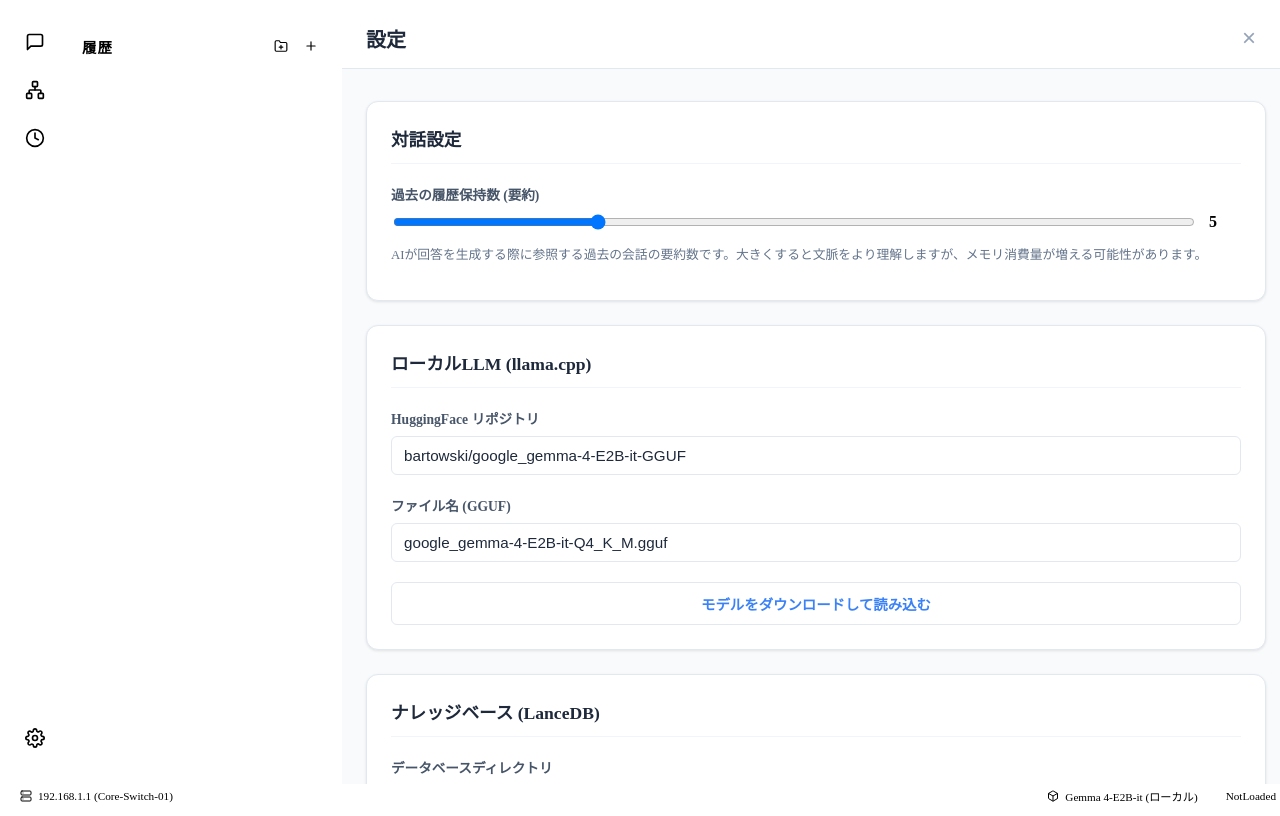
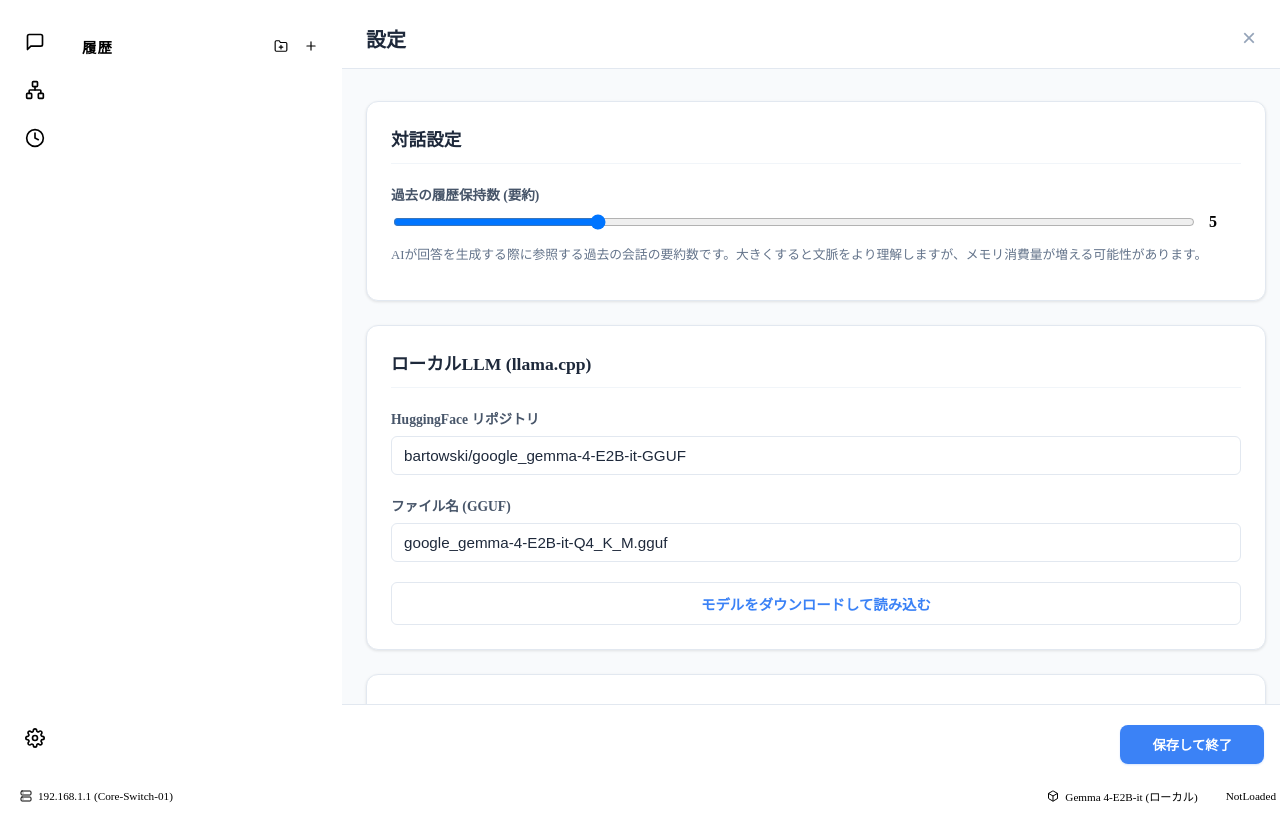
Before and after one commit to kamera25/mikomai, a React (Vite) app: page / in a window 1280 px wide. Both pictures are taken after a click on the element 35 px from the left and 738 px from the top of the page. Built offline with nearby package versions, Linux system fonts and the light colour scheme.

Commit message:
設定画面でスクロールできるようになった。

```diff
--- a/src/components/SettingsPanel.css
+++ b/src/components/SettingsPanel.css
@@ -16,6 +16,8 @@
   display: flex;
   flex-direction: column;
   width: 100%;
+  max-height: 100%;
+  overflow: hidden;
   background-color: #f8fafc; /* Match ConnectionSettingsPanel background */
 }
 
@@ -73,6 +75,7 @@
 .settings-body {
   flex-grow: 1;
   overflow-y: auto;
+  min-height: 0;
   padding: 32px 24px;
   max-width: 900px;
   width: 100%;
```
